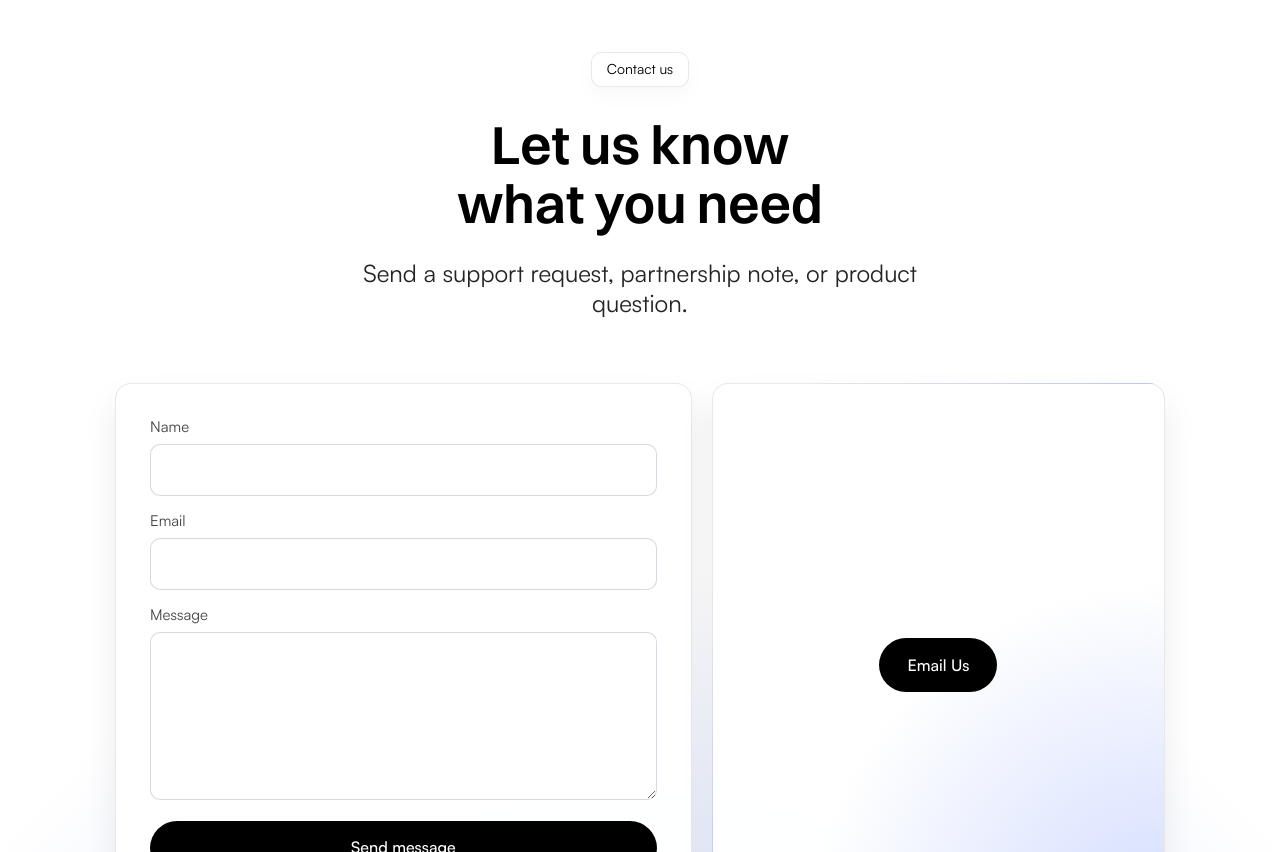
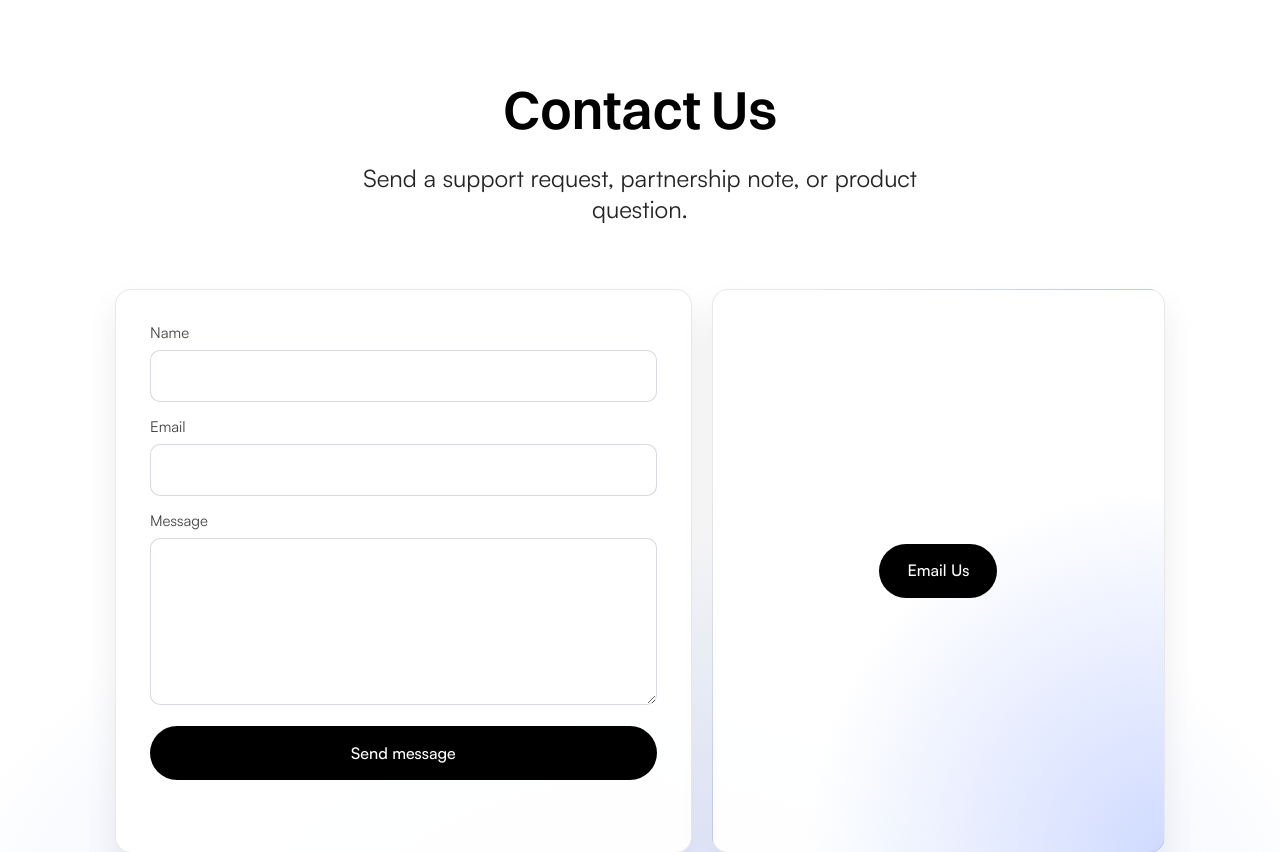
Before and after one commit to astrokin/epopit.app, a website with bundled scripts: page public/index.html in a window 1280 px wide. Shown: the part 3300-4152 px from the top of the page. Built offline with nearby package versions, Linux system fonts and the light colour scheme.

Commit message:
Simplify contact heading

```diff
--- a/public/index.html
+++ b/public/index.html
@@ -177,8 +177,7 @@
 
     <section class="section contact" id="contact" aria-labelledby="contact-title">
       <div class="section-heading">
-        <span class="eyebrow">Contact us</span>
-        <h2 id="contact-title">Let us know<br>what you need</h2>
+        <h2 id="contact-title">Contact Us</h2>
         <p>Send a support request, partnership note, or product question.</p>
       </div>
 
```
